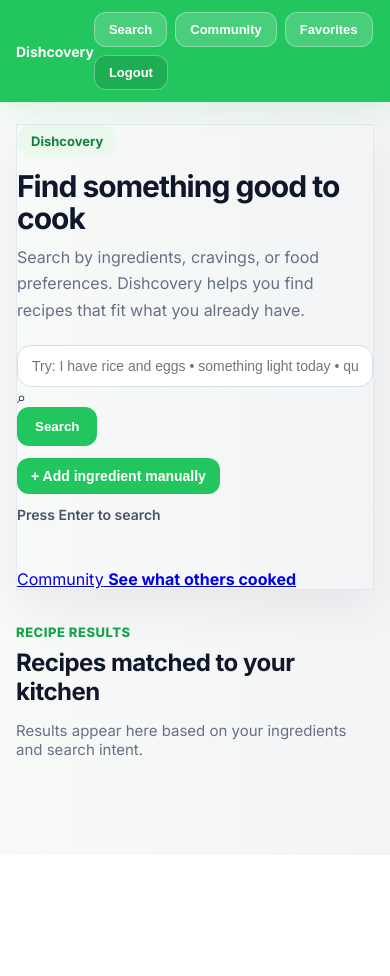
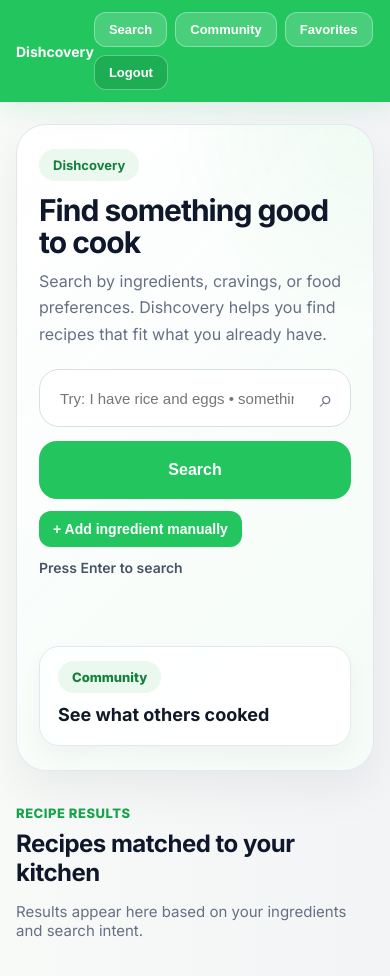
Before and after one commit to Sibinac143/Team-8-Constraint-Based-Cookbook-APP-CSE-3311-002-, a website: page frontend/index.html in a window 390 px wide. Before the commit the page ends 855 px from the top, so only its background shows below. Drawn offline with Linux system fonts and the light colour scheme.

Commit message:
Update styles.css

```diff
--- a/frontend/styles.css
+++ b/frontend/styles.css
@@ -359,12 +359,13 @@ footer {
   box-shadow: 0 20px 46px rgba(15, 23, 42, 0.06);
 }
 
-.refined-hero-card {
-  padding: 30px 34px;
-  border-radius: 28px;
+.refined-hero-card,
+.elegant-hero-card {
+  padding: 34px 38px;
+  border-radius: 30px;
   background:
-    radial-gradient(circle at top right, rgba(34, 197, 94, 0.07), transparent 28%),
-    linear-gradient(135deg, rgba(255,255,255,0.98), rgba(241, 253, 246, 0.96));
+    radial-gradient(circle at top right, rgba(34, 197, 94, 0.06), transparent 28%),
+    linear-gradient(135deg, rgba(255,255,255,0.98), rgba(244, 252, 247, 0.96));
 }
 
 .community-badge {
@@ -393,27 +394,6 @@ footer {
   font-size: 16px;
   line-height: 1.65;
   max-width: 760px;
-}
-
-.refined-search-wrap {
-  display: flex;
-  align-items: center;
-  gap: 12px;
-}
-
-.refined-search-input {
-  flex: 1;
-  height: 54px;
-  border-radius: 18px;
-  font-size: 15px;
-  padding: 0 18px;
-}
-
-.refined-search-btn {
-  height: 50px;
-  min-width: 122px;
-  border-radius: 16px;
-  margin-left: 0;
 }
 
 .refined-helper-row {
@@ -482,43 +462,83 @@ footer {
   display: none !important;
 }
 
-.home-support-links {
+/* cleaner homepage search */
+.simple-search-row {
   display: grid;
-  grid-template-columns: repeat(auto-fit, minmax(190px, 1fr));
+  grid-template-columns: 1fr 136px;
   gap: 14px;
-  margin-top: 22px;
-}
-
-.support-link-card {
+  align-items: center;
+  margin-top: 10px;
+}
+
+.simple-search-input-wrap {
+  position: relative;
+}
+
+.simple-search-input {
+  width: 100%;
+  height: 58px;
+  border-radius: 20px;
+  padding: 0 56px 0 20px;
+  font-size: 15px;
+  border: 1px solid #d8dee6;
+  background: rgba(255, 255, 255, 0.96);
+}
+
+.simple-search-icon {
+  position: absolute;
+  right: 18px;
+  top: 50%;
+  transform: translateY(-50%);
+  font-size: 24px;
+  color: #6b7280;
+  pointer-events: none;
+}
+
+.simple-search-btn {
+  height: 58px;
+  border-radius: 18px;
+  font-size: 16px;
+  font-weight: 800;
+  min-width: 136px;
+}
+
+.single-shortcut-row {
+  margin-top: 34px;
+  display: flex;
+  justify-content: flex-start;
+}
+
+.community-shortcut-card {
   display: block;
+  width: 340px;
+  max-width: 100%;
+  padding: 14px 18px 18px;
+  border-radius: 20px;
+  background: rgba(255,255,255,0.92);
+  border: 1px solid #e5e7eb;
   text-decoration: none;
   color: inherit;
-  padding: 16px 18px;
-  border-radius: 18px;
-  background: rgba(255, 255, 255, 0.9);
-  border: 1px solid #e5e7eb;
   box-shadow: 0 10px 24px rgba(15, 23, 42, 0.04);
-  transition: transform 0.2s ease, box-shadow 0.2s ease;
-}
-
-.support-link-card:hover {
-  transform: translateY(-2px);
-  box-shadow: 0 16px 30px rgba(15, 23, 42, 0.08);
-}
-
-.support-link-label {
+}
+
+.community-shortcut-badge {
+  display: inline-flex;
+  align-items: center;
+  padding: 8px 14px;
+  border-radius: 999px;
+  background: #eaf8ee;
+  color: #15803d;
+  font-size: 13px;
+  font-weight: 800;
+  margin-bottom: 10px;
+}
+
+.community-shortcut-card strong {
   display: block;
-  font-size: 12px;
-  font-weight: 800;
-  letter-spacing: 0.04em;
-  text-transform: uppercase;
-  color: #16a34a;
-  margin-bottom: 6px;
-}
-
-.support-link-card strong {
+  font-size: 18px;
   color: #111827;
-  font-size: 16px;
+  line-height: 1.3;
 }
 
 .results-section-clean,
@@ -944,18 +964,23 @@ footer {
   position: fixed;
   right: 22px;
   bottom: 22px;
+  width: 72px;
+  height: 72px;
   border-radius: 999px;
-  padding: 14px 18px;
-  font-size: 16px;
+  padding: 0;
+  font-size: 28px;
   font-weight: 800;
   box-shadow: 0 18px 36px rgba(15, 23, 42, 0.22);
   z-index: 40;
+  display: inline-flex;
+  align-items: center;
+  justify-content: center;
 }
 
 .cookbot-panel {
   position: fixed;
   right: 22px;
-  bottom: 88px;
+  bottom: 106px;
   width: 360px;
   max-width: calc(100vw - 24px);
   background: white;
@@ -1587,7 +1612,8 @@ footer {
    Responsive
    ---------------------------- */
 @media (max-width: 980px) {
-  .refined-hero-card {
+  .refined-hero-card,
+  .elegant-hero-card {
     padding: 24px 22px;
   }
 
@@ -1641,13 +1667,16 @@ footer {
   }
 
   .refined-search-wrap,
+  .simple-search-row,
   .comment-form,
   .manual-ingredient-row,
   .cookbot-input-row {
+    grid-template-columns: 1fr;
     flex-direction: column;
   }
 
   .refined-search-btn,
+  .simple-search-btn,
   .comment-btn,
   .manual-add-submit,
   .compact-publish-btn,
@@ -1668,7 +1697,7 @@ footer {
 
   .cookbot-panel {
     right: 12px;
-    bottom: 78px;
+    bottom: 92px;
     width: calc(100vw - 24px);
   }
 }
```
